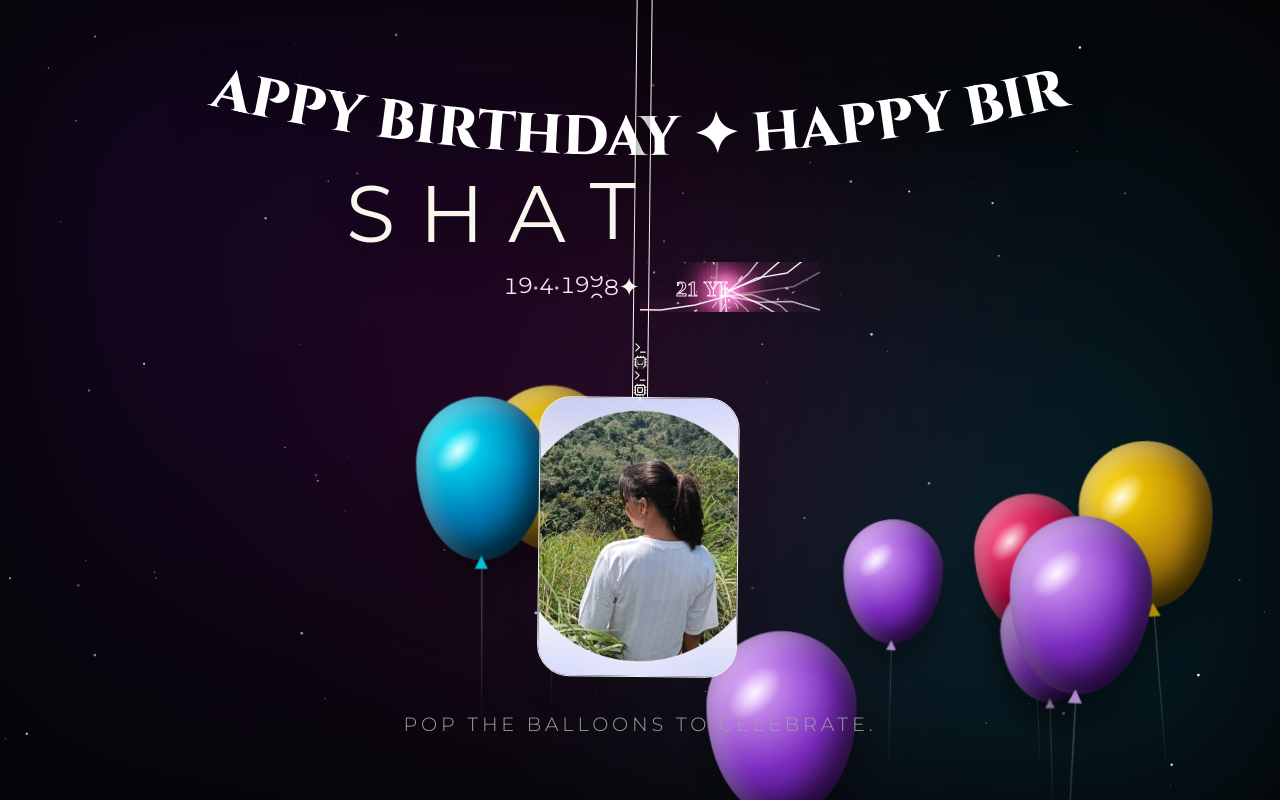
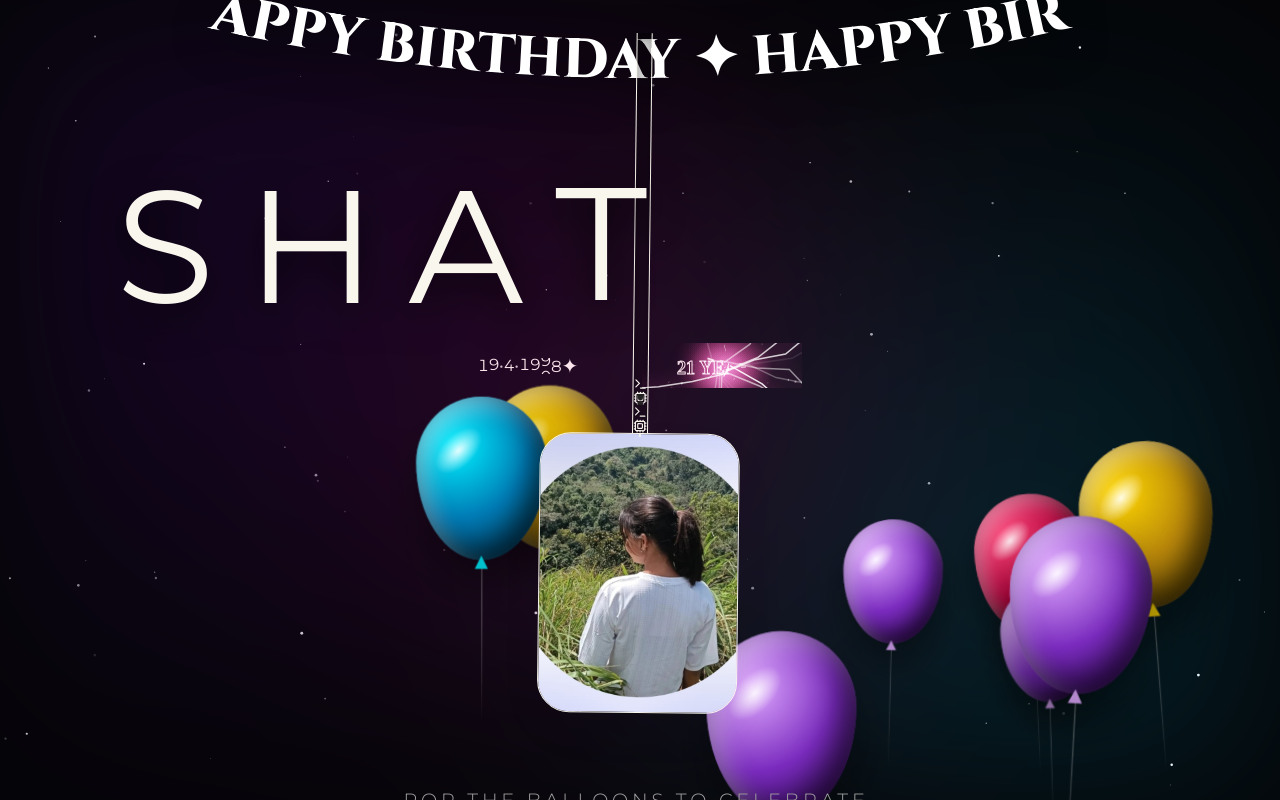
Before and after one commit to Sasi-Yuji/birthday, a React (Vite) app: page / in a window 1280 px wide. Both pictures are taken after a click on the button "BEGIN EXPERIENCE". Built offline with nearby package versions, Linux system fonts and the light colour scheme.

Commit message:
Initial commit

```diff
--- a/src/components/SceneBalloons.jsx
+++ b/src/components/SceneBalloons.jsx
@@ -61,48 +61,46 @@ const SceneBalloons = ({ onComplete }) => {
         <CurvedLoop marqueeText="HAPPY BIRTHDAY ✦ " speed={1.5} curveAmount={350} />
         <AnimatedText
           text="SHATHINI"
-          textClassName="text-[80px] md:text-[180px] font-cinzel font-bold text-white tracking-[0.3em] drop-shadow-[0_10px_20px_rgba(0,0,0,0.9)]"
+          textClassName="text-[clamp(3rem,15vw,10rem)] font-cinzel font-bold text-white tracking-[0.2em] md:tracking-[0.3em] drop-shadow-[0_10px_20px_rgba(0,0,0,0.9)]"
           underlineGradient="from-purple-400 via-fuchsia-500 to-pink-500"
-          underlineHeight="h-[4px]"
-          underlineOffset="-bottom-4"
-          className="mt-[-100px] mb-6 z-30"
+          underlineHeight="h-[2px] md:h-[4px]"
+          underlineOffset="-bottom-2 md:-bottom-4"
+          className="mt-[-40px] md:mt-[-100px] mb-6 z-30"
         />
 
         {/* Birthday Details - Adjusted Layout to clear Lanyard String */}
-        <div className="flex items-center justify-center w-full max-w-[90vw] md:max-w-5xl z-30 drop-shadow-md">
-          {/* Left Side: Date + Star - Moved further left and resized to match Age */}
-          <div className="flex-1 flex justify-end pr-16 md:pr-48 items-center">
-            <div className="flex items-center justify-center font-cinzel font-bold text-[#fce4ec] opacity-100 text-[22px]">
-              <div className="px-10">
-                <Counter end={20} duration={2} className="text-[#fce4ec] px-0 w-auto tracking-normal" />
-              </div>
-              <span className="text-pink-300 opacity-80 text-[22px] mx-4">&bull;</span>
-              <div className="px-10">
-                <Counter end={5} duration={2} className="text-[#fce4ec] px-0 w-auto tracking-normal" />
-              </div>
-              <span className="text-pink-300 opacity-80 text-[22px] mx-4">&bull;</span>
-              <div className="px-10">
-                <Counter end={2005} duration={2} className="text-[#fce4ec] px-0 w-auto tracking-normal" />
-              </div>
+        {/* Birthday Details - Responsive Layout */}
+        <div className="responsive-stack w-full px-4 z-30 drop-shadow-md">
+          {/* Left Side: Date */}
+          <div className="flex items-center justify-center font-cinzel font-bold text-[#fce4ec] text-[16px] md:text-[22px]">
+            <div className="px-2 md:px-10">
+              <Counter end={20} duration={2} className="text-[#fce4ec] w-auto" />
             </div>
-            {/* Star resized and spaced to match theme */}
-            <span className="text-pink-400 text-[26px] shrink-0 ml-8 md:ml-12">✦</span>
+            <span className="text-pink-300 opacity-80 mx-2 md:mx-4">&bull;</span>
+            <div className="px-2 md:px-10">
+              <Counter end={5} duration={2} className="text-[#fce4ec] w-auto" />
+            </div>
+            <span className="text-pink-300 opacity-80 mx-2 md:mx-4">&bull;</span>
+            <div className="px-2 md:px-10">
+              <Counter end={2005} duration={2} className="text-[#fce4ec] w-auto" />
+            </div>
+            <span className="text-pink-400 text-[20px] md:text-[26px] ml-4 md:ml-12">✦</span>
           </div>
 
-          {/* Right Side: Age - Moved further right for symmetry */}
-          <div className="flex-1 flex justify-start pl-16 md:pl-48">
+          {/* Right Side: Age */}
+          <div className="flex justify-center">
             <LightningText
               text="21 YEARS"
-              size={22}
-              className="w-[180px] h-[50px] md:w-[240px] md:h-[60px]"
+              size={18}
+              className="w-[160px] h-[45px] md:w-[240px] md:h-[60px]"
             />
           </div>
         </div>
 
-        <div className="mt-64 transform translate-y-[80px]">
+        <div className="mt-20 md:mt-64 transform translate-y-[40px] md:translate-y-[80px]">
           <Lanyard />
         </div>
-        <p className="subtitle-elegant">Pop the balloons to celebrate.</p>
+        <p className="subtitle-elegant mt-12">Pop the balloons to celebrate.</p>
         {showContinue && (
           <button
             onClick={onComplete}
--- a/src/components/SceneCake.jsx
+++ b/src/components/SceneCake.jsx
@@ -184,12 +184,12 @@ const SceneCake = ({ onComplete }) => {
 
   return (
     <>
-      <div className="content-wrapper relative z-20 pointer-events-none">
+      <div className="content-wrapper relative z-20 pointer-events-none px-4">
         <h1 className="title-cinematic font-cinzel">Make A Wish</h1>
         <p className="subtitle-elegant">Tap the flames to blow out the candles.</p>
       </div>
-      <div id="cake-canvas-container" ref={containerRef} className="w-full h-[45vh] min-h-[350px] relative mt-4 cursor-pointer z-10" />
-      <div className="relative z-40 mt-6">
+      <div id="cake-canvas-container" ref={containerRef} className="w-full h-[40vh] md:h-[45vh] min-h-[300px] md:min-h-[350px] relative mt-2 md:mt-4 cursor-pointer z-10" />
+      <div className="relative z-40 mt-4 md:mt-6 px-4">
         {showContinue && (
           <button onClick={onComplete} className="btn-luxury animate-fade-in pointer-events-auto">
             Continue The Celebration
--- a/src/index.css
+++ b/src/index.css
@@ -33,7 +33,7 @@ html {
 }
 
 .title-cinematic {
-  font-size: clamp(2.5rem, 6vw, 5.5rem);
+  font-size: clamp(2rem, 5vw, 5.5rem);
   line-height: 1.1;
   letter-spacing: 0.05em;
   text-transform: uppercase;
@@ -41,7 +41,9 @@ html {
   -webkit-background-clip: text;
   -webkit-text-fill-color: transparent;
   text-shadow: 0 10px 30px rgba(255, 255, 255, 0.1);
-  margin-bottom: 1rem;
+  margin-bottom: 0.5rem;
+  width: 95%;
+  margin-inline: auto;
 }
 
 .subtitle-elegant {
@@ -113,8 +115,10 @@ html {
   -webkit-backdrop-filter: blur(24px);
   border: 1px solid rgba(255, 255, 255, 0.05);
   box-shadow: 0 30px 60px rgba(0, 0, 0, 0.6), inset 0 1px 0 rgba(255, 255, 255, 0.1);
-  border-radius: 24px;
-  padding: 3rem;
+  border-radius: clamp(12px, 4vw, 24px);
+  padding: clamp(1.5rem, 5vw, 3rem);
+  width: 90%;
+  max-width: 1200px;
 }
 
 .btn-luxury {
@@ -122,11 +126,14 @@ html {
   background: transparent;
   color: var(--text-main);
   font-family: 'Montserrat', sans-serif;
-  font-size: 0.9rem;
+  font-size: clamp(0.7rem, 2vw, 0.9rem);
   font-weight: 400;
   letter-spacing: 0.2em;
   text-transform: uppercase;
-  padding: 1rem 3rem;
+  padding: 0.8rem 2rem;
+  @media (min-width: 768px) {
+    padding: 1rem 3rem;
+  }
   border: 1px solid rgba(255, 255, 255, 0.2);
   border-radius: 100px;
   cursor: pointer;
@@ -134,6 +141,7 @@ html {
   transition: all 0.4s cubic-bezier(0.25, 0.46, 0.45, 0.94);
   backdrop-filter: blur(10px);
   z-index: 50;
+  white-space: nowrap;
 }
 
 .btn-luxury::before {
@@ -407,17 +415,38 @@ html {
   height: 24px;
 }
 
-.gift-message {
-  position: absolute;
-  top: 0;
-  left: 0;
-  width: 100%;
-  height: 100%;
+/* Responsive Utils */
+.responsive-stack {
   display: flex;
-  justify-content: center;
+  flex-direction: column;
   align-items: center;
-  opacity: 0;
-  transform: translateY(40px);
-  z-index: 2;
-  pointer-events: none;
+  gap: 1.5rem;
 }
+
+@media (min-width: 1024px) {
+  .responsive-stack {
+    flex-direction: row;
+    justify-content: center;
+    gap: 4rem;
+  }
+}
+
+.hide-on-mobile {
+  display: none;
+}
+
+@media (min-width: 768px) {
+  .hide-on-mobile {
+    display: block;
+  }
+}
+
+/* Animations */
+@keyframes fade-in {
+  from { opacity: 0; transform: translateY(10px); }
+  to { opacity: 1; transform: translateY(0); }
+}
+
+.animate-fade-in {
+  animation: fade-in 0.8s ease forwards;
+}
```
